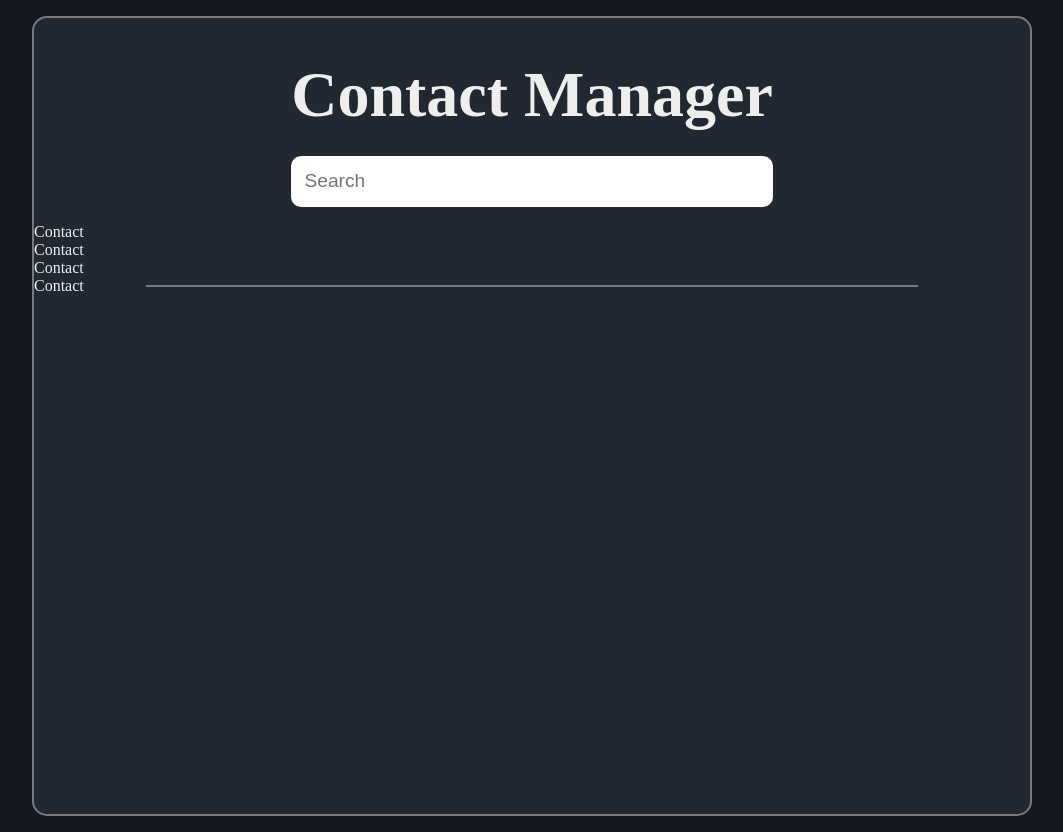
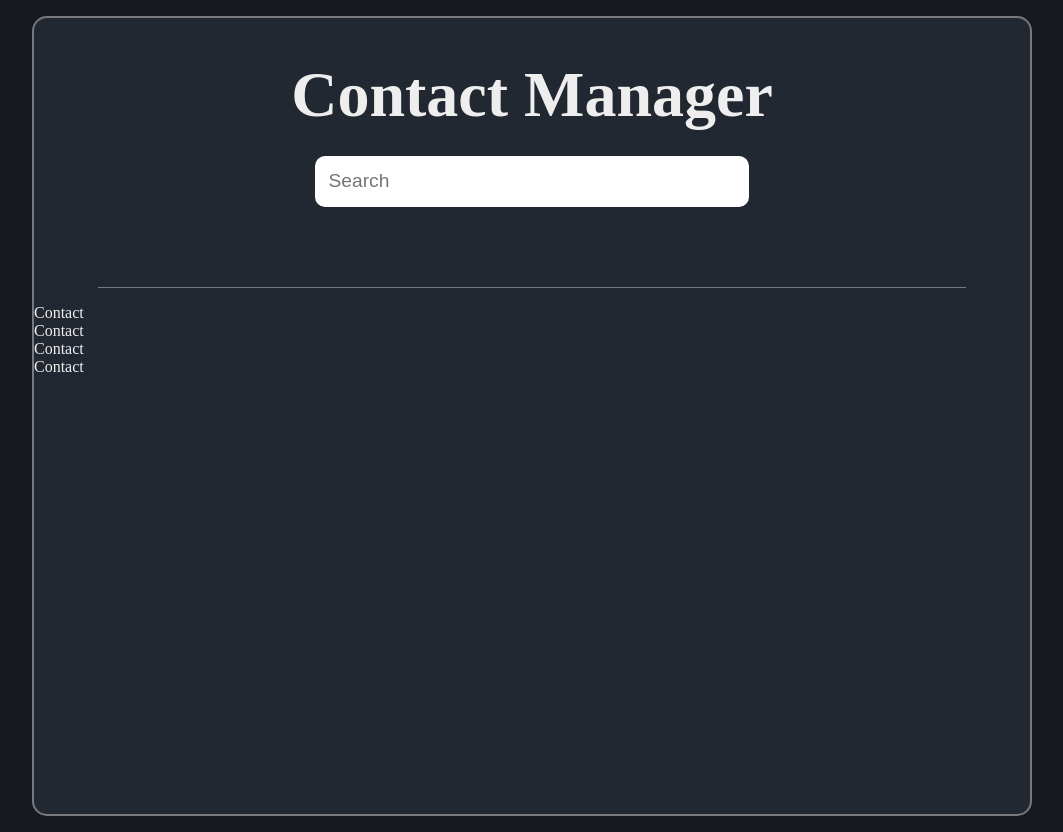
Before and after one commit to Ljusaj123/Contact-Manager, a React (Create React App) app in the folder frontend/: page / in a window 1280 px wide. Shown: the whole page, without its empty margins (108-1171 px from the left). Built offline with nearby package versions, Linux system fonts and the light colour scheme; a web font is replaced by a local one.

Commit message:
scss in css

```diff
--- a/frontend/src/styles/css/styles.css
+++ b/frontend/src/styles/css/styles.css
@@ -76,15 +76,11 @@ a {
 
 header {
   width: 100%;
-  height: -webkit-fit-content;
-  height: -moz-fit-content;
-  height: fit-content;
   padding: 1rem;
 }
 
 .header-container {
-  width: 100%;
-  height: 100%;
+  width: 90%;
   display: -webkit-box;
   display: -ms-flexbox;
   display: flex;
@@ -98,17 +94,9 @@ header {
   -webkit-box-pack: center;
       -ms-flex-pack: center;
           justify-content: center;
-  position: relative;
-}
-
-.header-container::after {
-  content: "";
-  width: 80%;
-  height: 2px;
   margin: 0 auto;
-  position: absolute;
-  bottom: -5rem;
-  background-color: rgba(235, 225, 225, 0.432);
+  padding-bottom: 5em;
+  border-bottom: 1px solid rgba(235, 225, 225, 0.432);
 }
 
 .header-container input {
```
